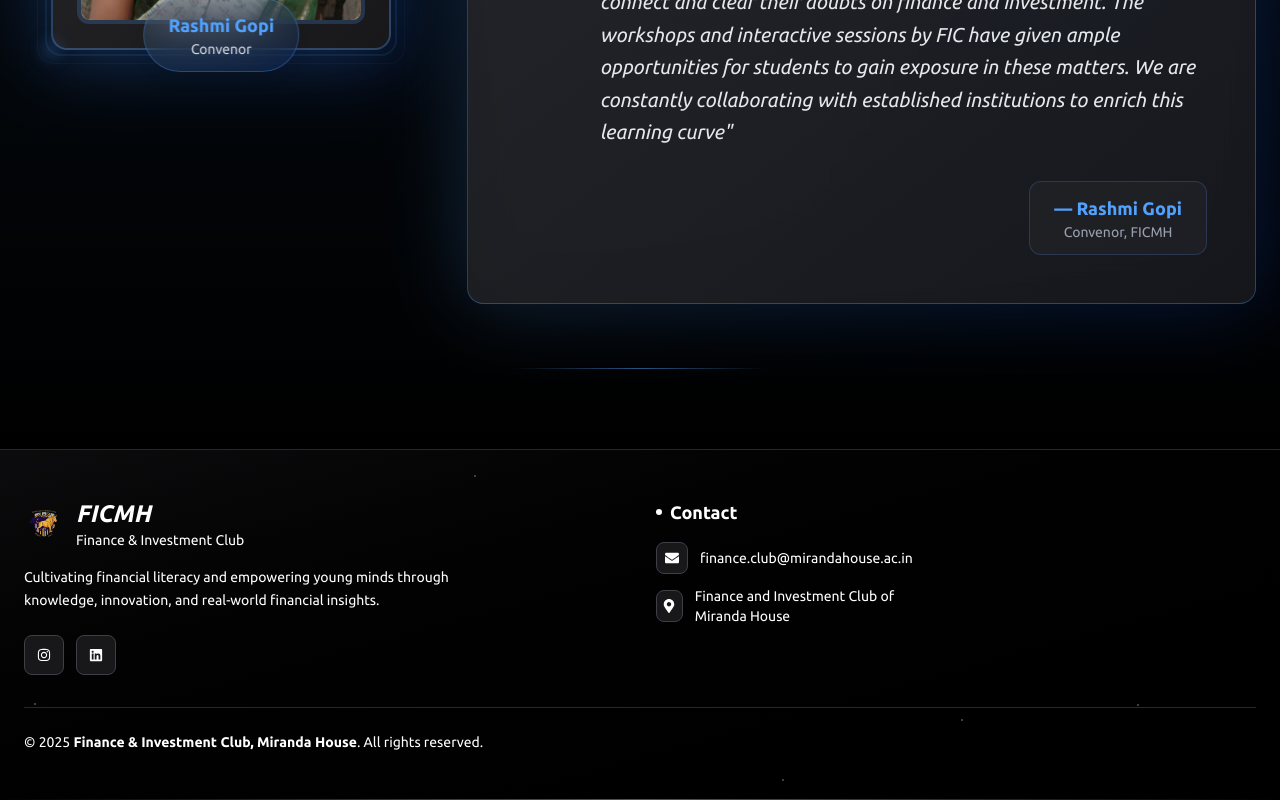
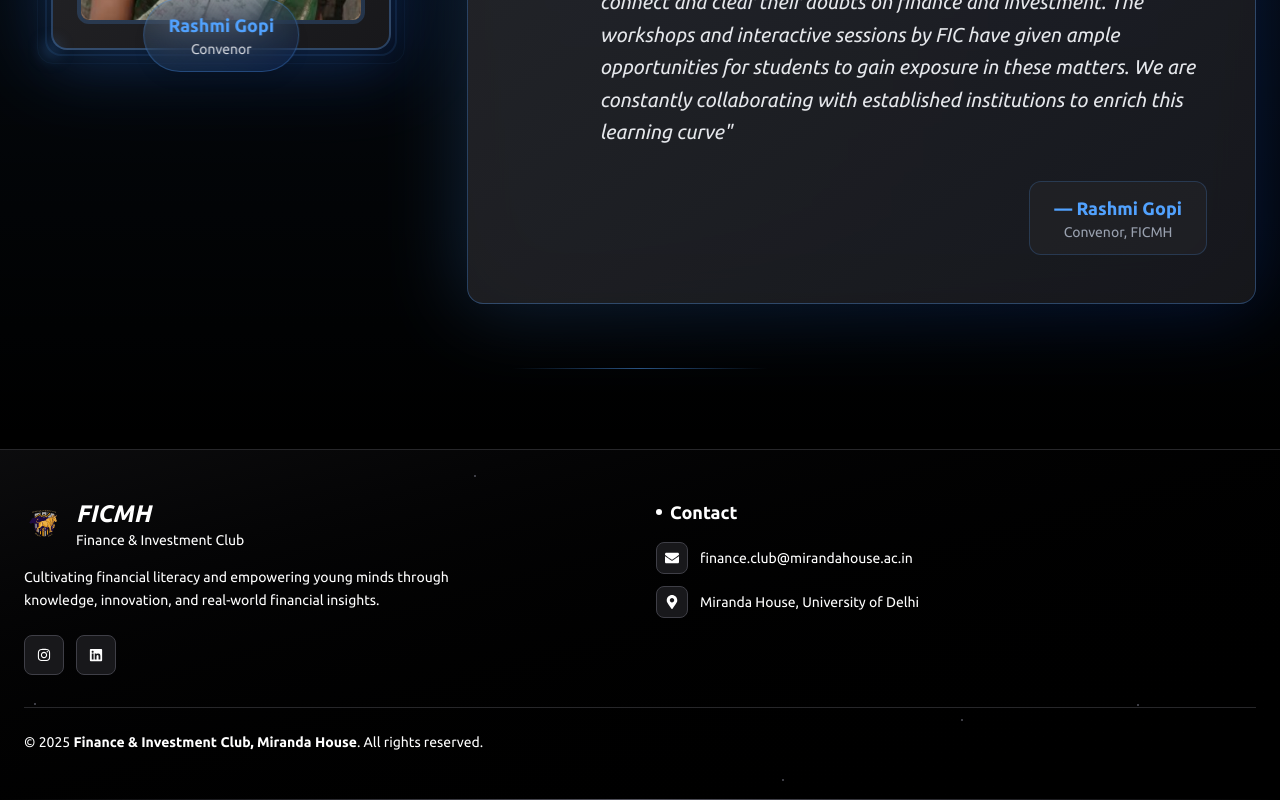
Before and after one commit to SubhradeepBasu18/FIC-Freelance, a React (Vite) app in the folder frontend/: page / in a window 1280 px wide. Shown: the part 3056-3856 px from the top of the page. Built offline with nearby package versions, Linux system fonts and the light colour scheme.

Commit message:
Updated footer details

```diff
--- a/frontend/src/constants/constants.ts
+++ b/frontend/src/constants/constants.ts
@@ -77,9 +77,9 @@
 ];
 
 export const socialLinks = [
-  { name: "Instagram", href: "#", icon: FaInstagram },
+  { name: "Instagram", href: "https://www.instagram.com/fic.mh?igsh=cTZieW9xdm1xdHo2", icon: FaInstagram },
 //   { name: "Twitter", href: "#", icon: FaTwitter },
-  { name: "LinkedIn", href: "#", icon: FaLinkedin },
+  { name: "LinkedIn", href: "https://www.linkedin.com/company/finance-and-investment-club-mh/", icon: FaLinkedin },
 //   { name: "GitHub", href: "#", icon: FaGithub },
 //   { name: "Discord", href: "#", icon: FaDiscord },
 ];
@@ -87,7 +87,7 @@
 export const contactInfo = [
   { type: "Email", value: "finance.club@mirandahouse.ac.in", icon: FaEnvelope },
 //   { type: "Phone", value: "+91 XXXXXXXXXX", icon: FaPhone },
-  { type: "Address", value: "Finance and Investment Club of Miranda House", icon: FaMapMarkerAlt },
+  { type: "Address", value: "Miranda House, University of Delhi", icon: FaMapMarkerAlt },
 ];
 
 
```
